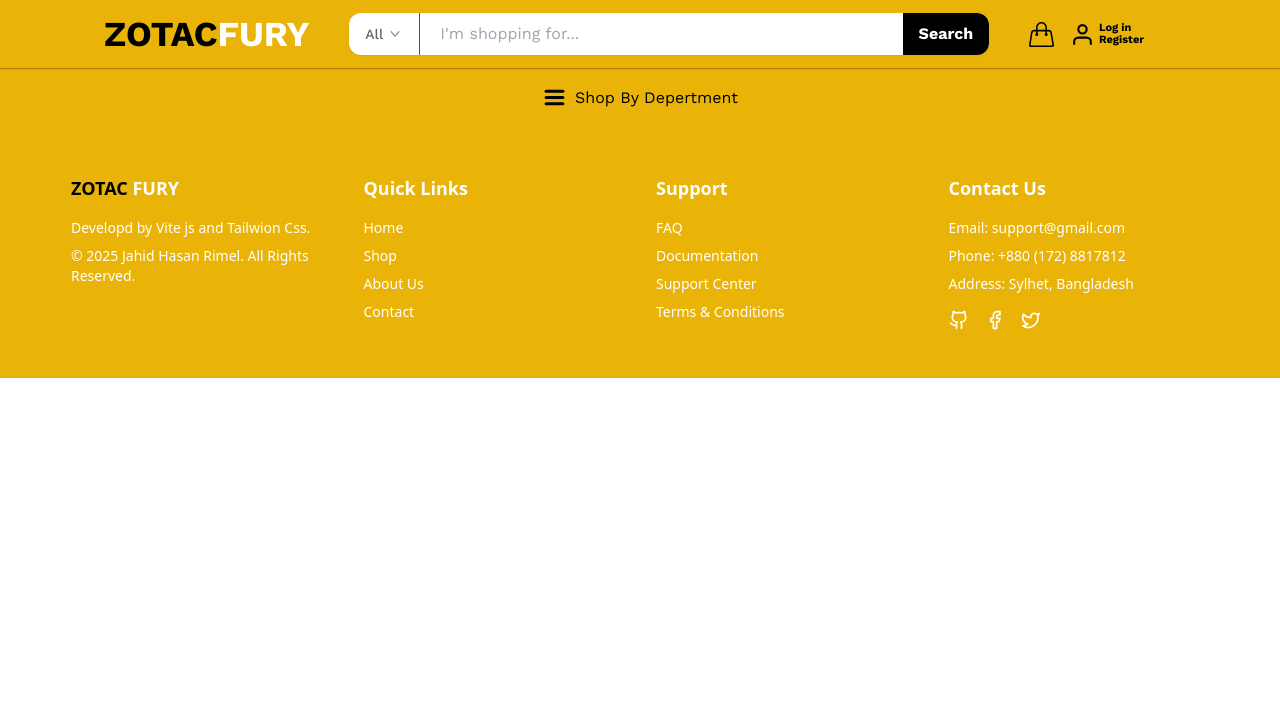
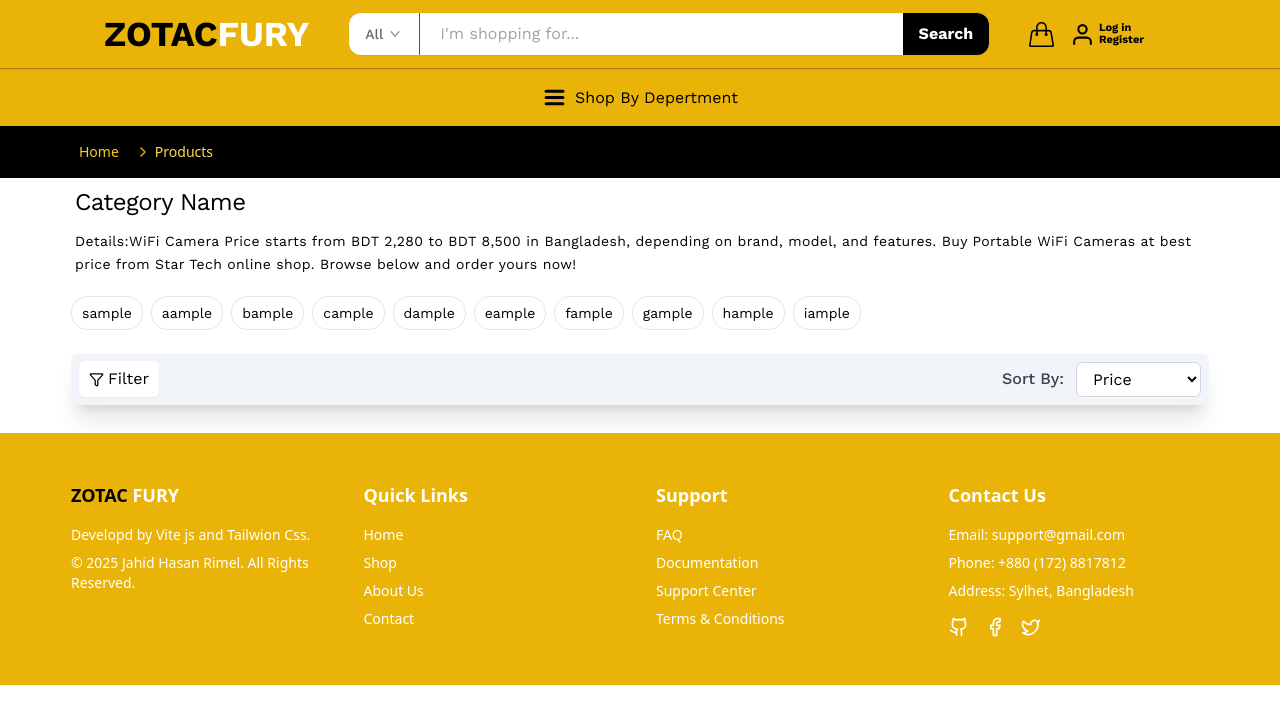
Before and after one commit to zahidhasan9/Alucard-Shop, a React (Vite) app: page /products in a window 1280 px wide. Shown: the top 724 px of the page. Built offline with nearby package versions, Linux system fonts and the light colour scheme; a web font is replaced by a local one.

Commit message:
add product view by category

```diff
--- a/src/App.jsx
+++ b/src/App.jsx
@@ -3,7 +3,8 @@ import Navbar from './Components/Navbar';
 import Carousel from './Components/Carousel';
 import Banner from './Components/Banner';
 import FlashSell from './Components/FlashSell';
-import Product from './Components/utility/Product';
+import ProductCardSet from './Components/Product/ProductCardSet';
+import ProductCardSet2 from './Components/Product/ProfuctView/ProjuctView';
 import Newsletter from './Components/Newsletter';
 import ProductView from './Page/ProductView';
 import './App.css';
@@ -30,12 +31,13 @@ function App() {
               <Carousel />
               <Banner />
               <FlashSell />
-              <Product />
+              <ProductCardSet />
               <Newsletter />
             </>
           }
         />
         <Route path="/products-detail" element={<ProductView />} />
+        <Route path="/products" element={<ProductCardSet2 />} />
         {/* <Route path="/contact" element={<Contact />} /> */}
         {/* Add more routes here */}
       </Routes>
--- /dev/null
+++ b/src/Components/Product/ProfuctView/HeaderOfView.jsx
@@ -0,0 +1,62 @@
+import React from 'react';
+
+const subcat = [
+  {
+    name: 'sample'
+  },
+  {
+    name: 'aample'
+  },
+  {
+    name: 'bample'
+  },
+  {
+    name: 'cample'
+  },
+  {
+    name: 'dample'
+  },
+  {
+    name: 'eample'
+  },
+  {
+    name: 'fample'
+  },
+  {
+    name: 'gample'
+  },
+  {
+    name: 'hample'
+  },
+  {
+    name: 'iample'
+  }
+];
+
+const HeaderOfView = () => {
+  return (
+    <>
+      <div className=" container font-Work_sans ">
+        <div className="px-1">
+          <h1 className="text-xl md:text-2xl tracking-tight py-2">Category Name</h1>
+          <p className="text-xs md:text-sm tracking-wide py-1 pb-4 md:leading-relaxed leading-relaxed">
+            Details:WiFi Camera Price starts from BDT 2,280 to BDT 8,500 in Bangladesh, depending on brand, model, and
+            features. Buy Portable WiFi Cameras at best price from Star Tech online shop. Browse below and order yours
+            now!
+          </p>
+        </div>
+        <div className="py-1 pb-6">
+          <ul className="flex flex-wrap gap-2">
+            {subcat.map((data, idx) => (
+              <li key={idx} className="px-2.5 py-1.5 border rounded-2xl text-sm hover:bg-gray-100 cursor-pointer">
+                {data.name}
+              </li>
+            ))}
+          </ul>
+        </div>
+      </div>
+    </>
+  );
+};
+
+export default HeaderOfView;
--- /dev/null
+++ b/src/Components/Product/ProfuctView/ProductFilter.jsx
@@ -0,0 +1,30 @@
+import React from 'react';
+import { Funnel } from 'lucide-react';
+
+const ProductFilter = () => {
+  return (
+    <div className="container font-Work_sans">
+      <div className="flex justify-between items-center px-2 mb-7 rounded-md bg-slate-100 shadow-xl ">
+        <div className="flex items-center space-x-1 px-2.5 py-1.5 shadow-sm bg-white rounded-md ">
+          <Funnel className="size-[15px] " />
+          <h1>Filter</h1>
+        </div>
+
+        <div className="flex justify-center items-center  gap-3  py-2  text-sm md:text-base ">
+          <label className="font-medium text-gray-700">Sort By:</label>
+          <select
+            id="sort"
+            name="sort"
+            className="border border-gray-300 rounded-md px-3 py-1.5 bg-white focus:outline-none"
+          >
+            <option value="price">Price</option>
+            <option value="popularity">Popularity</option>
+          </select>
+        </div>
+      </div>
+      <div></div>
+    </div>
+  );
+};
+
+export default ProductFilter;
--- /dev/null
+++ b/src/Components/Product/ProfuctView/ProjuctView.jsx
@@ -0,0 +1,64 @@
+import React, { useState } from 'react';
+import { FiGrid, FiList } from 'react-icons/fi';
+import Breadcrumb from '../../Breadcrumb';
+import HeaderOfView from './HeaderOfView';
+import ProductFilter from './ProductFilter';
+
+const ProductView = () => {
+  const [view, setView] = useState('grid');
+
+  return (
+    <>
+      <div>
+        <Breadcrumb />
+        <HeaderOfView />
+        <ProductFilter />
+        <div></div>
+      </div>
+    </>
+  );
+};
+
+export default ProductView;
+
+{
+  /* <div>
+  <div className="flex justify-end mb-4">
+    <button
+      onClick={() => setView('grid')}
+      className={`p-2 ${view === 'grid' ? 'bg-blue-600 text-white' : 'bg-gray-200'}`}
+    >
+      <FiGrid size={24} />
+    </button>
+    <button
+      onClick={() => setView('list')}
+      className={`p-2 ${view === 'list' ? 'bg-blue-600 text-white' : 'bg-gray-200'}`}
+    >
+      <FiList size={24} />
+    </button>
+  </div>
+  <div className={view === 'grid' ? 'grid grid-cols-1 sm:grid-cols-2 lg:grid-cols-3 gap-4' : 'flex flex-col gap-4'}>
+    {products.map((product) => (
+      <div
+        key={product.id}
+        className={
+          view === 'grid'
+            ? 'bg-white p-4 rounded-lg shadow-md'
+            : 'bg-white p-4 rounded-lg shadow-md flex flex-col sm:flex-row items-center'
+        }
+      >
+        <img
+          src={product.image}
+          alt={product.name}
+          className={view === 'grid' ? 'w-full h-40 object-cover mb-4' : 'w-32 h-32 object-cover mr-4'}
+        />
+        <div className="flex-1">
+          <h2 className="text-lg font-semibold">{product.name}</h2>
+          <p className="text-gray-600">${product.price.toFixed(2)}</p>
+          <p className="text-sm text-gray-500">{product.description}</p>
+        </div>
+      </div>
+    ))}
+  </div>
+</div>; */
+}
```
Also changed, not shown: src/Components/Product/ProductCardSet.jsx (renamed from src/Components/utility/Product.jsx).
